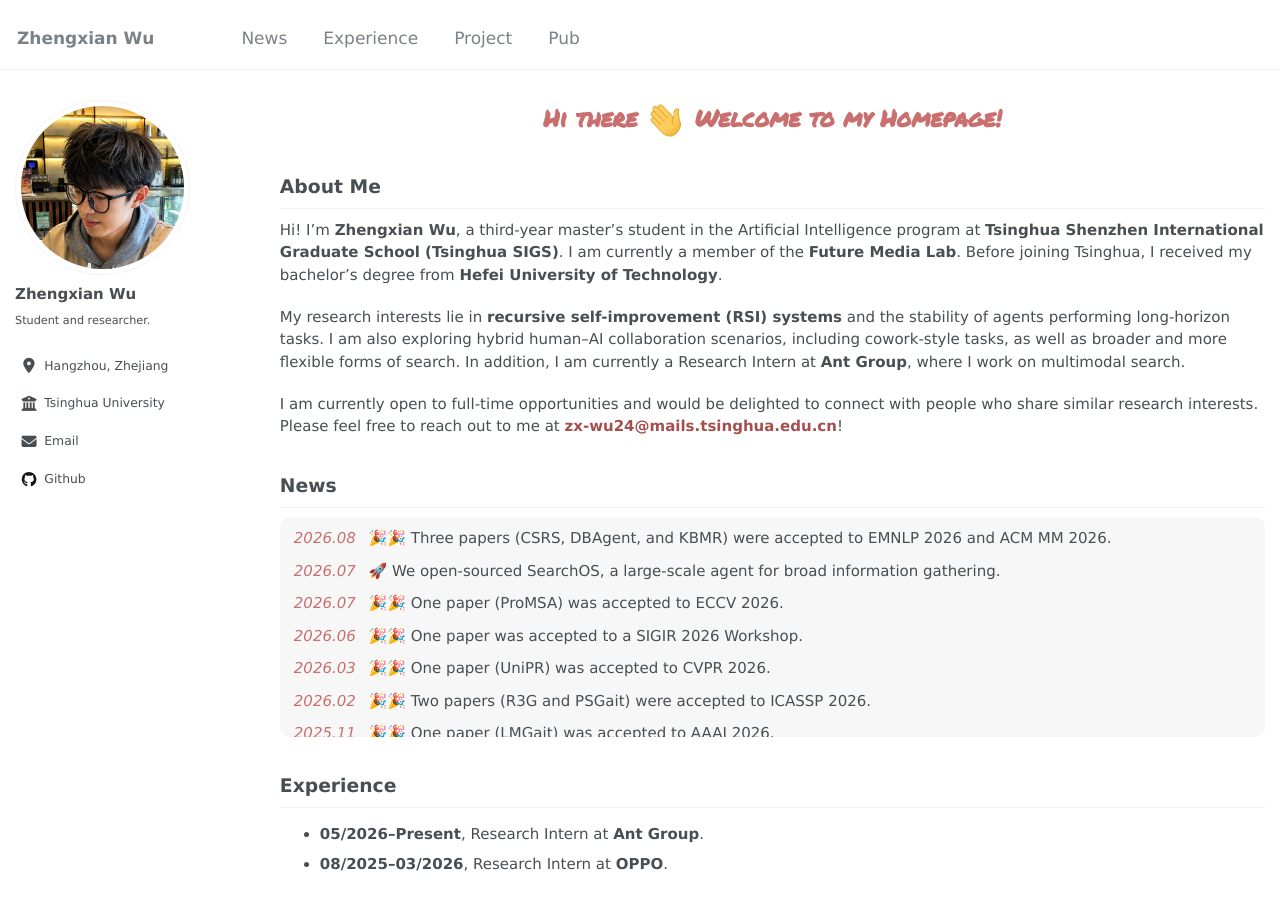
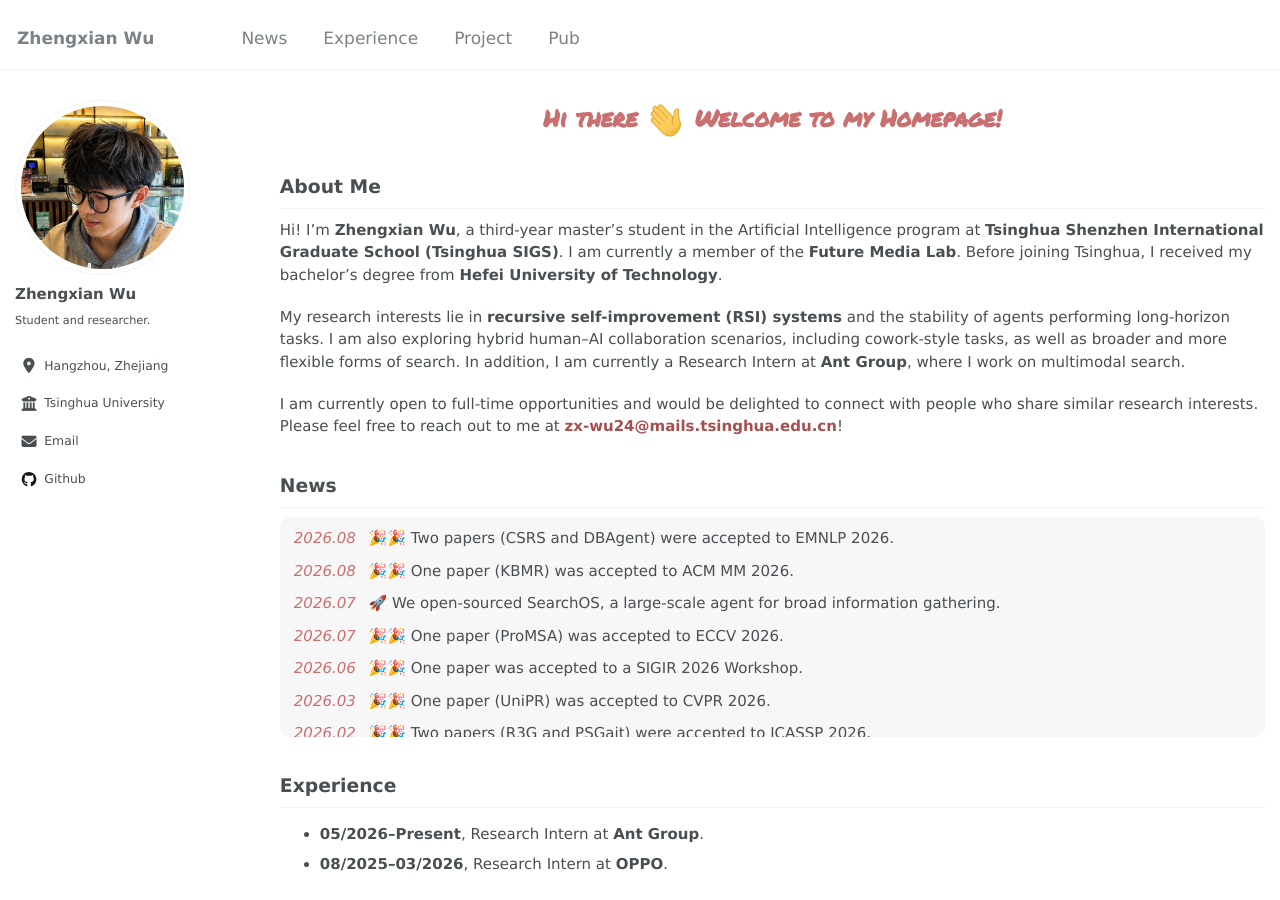
Before and after one commit to DingWu1021/DingWu1021.github.io, a Jekyll site: the page built from _pages/about.md, in a window 1280 px wide and 900 px high. Built offline with Jekyll 4.4.1, drawn with Linux system fonts in a browser that asks for light colours; some web fonts are replaced.

Commit message:
Split August publication news

```diff
--- a/_pages/about.md
+++ b/_pages/about.md
@@ -22,7 +22,8 @@
 ---------------
 <div class="news-box">
   <ul class="news-list">
-    <li><span class="news-date"><em>2026.08</em></span> 🎉🎉 Three papers (CSRS, DBAgent, and KBMR) were accepted to EMNLP 2026 and ACM MM 2026.</li>
+    <li><span class="news-date"><em>2026.08</em></span> 🎉🎉 Two papers (CSRS and DBAgent) were accepted to EMNLP 2026.</li>
+    <li><span class="news-date"><em>2026.08</em></span> 🎉🎉 One paper (KBMR) was accepted to ACM MM 2026.</li>
     <li><span class="news-date"><em>2026.07</em></span> 🚀 We open-sourced SearchOS, a large-scale agent for broad information gathering.</li>
     <li><span class="news-date"><em>2026.07</em></span> 🎉🎉 One paper (ProMSA) was accepted to ECCV 2026.</li>
     <li><span class="news-date"><em>2026.06</em></span> 🎉🎉 One paper was accepted to a SIGIR 2026 Workshop.</li>
```
